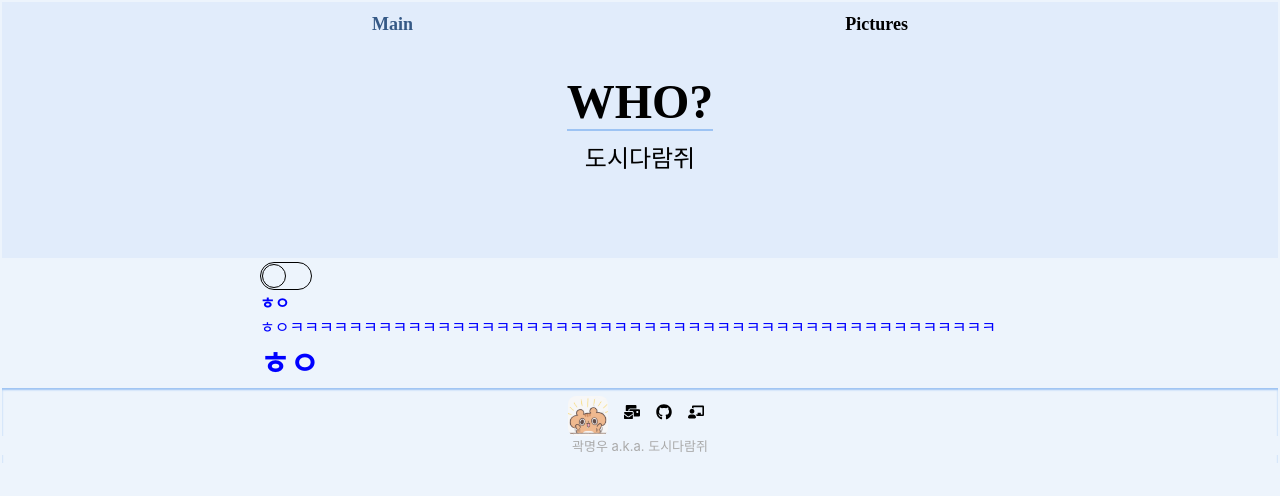
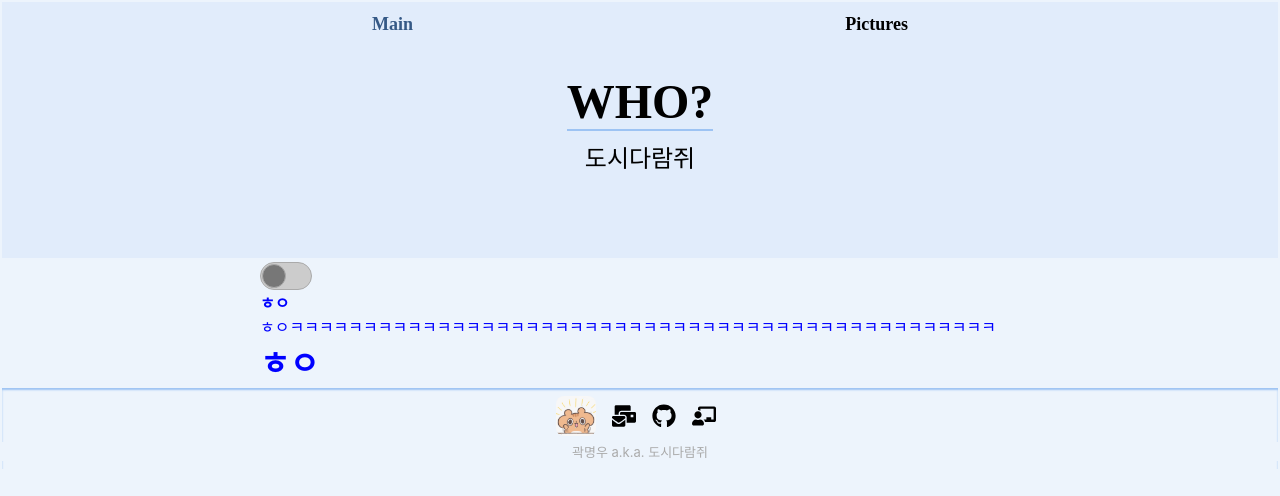
Before and after one commit to Citysquirrel/citysquirrel.github.io, a React (Create React App) app: page / in a window 1280 px wide. Shown: the top 496 px of the page. Built offline with nearby package versions, Linux system fonts and the light colour scheme; a web font is replaced by a local one.

Commit message:
Set props & styles of Toggle component

```diff
--- a/src/components/Toggle.tsx
+++ b/src/components/Toggle.tsx
@@ -1,37 +1,73 @@
+import { Dispatch } from 'react';
 import styled from 'styled-components';
 
 const Container = styled.div``;
 
-const Frame = styled.div<{ toggleOn: boolean }>`
+const Frame = styled.div<{
+  toggleOn: boolean;
+  image: string | null;
+  bg: string | null;
+  border: string | null;
+}>`
   position: relative;
   width: 52px;
   height: 28px;
-  border: 1px solid black;
+  background-color: ${(props) => props.bg || 'white'};
+  border: 1px solid ${(props) => props.border || 'black'};
   border-radius: 100px;
+  transition: all 0.5s;
+  cursor: pointer;
 `;
 
-const Circle = styled.div<{ toggleOn: boolean }>`
+const Circle = styled.div<{
+  toggleOn: boolean;
+  circle: string | null;
+  border: string | null;
+}>`
   position: absolute;
   width: 24px;
   height: 24px;
   top: 1px;
   left: ${(props) => (props.toggleOn ? '25px' : '1px')};
-  border: 1px solid black;
+  background-color: ${(props) => props.circle || 'white'};
+  border: 1px solid ${(props) => props.border || 'black'};
   border-radius: 100px;
   transition: all 0.5s;
 `;
 
+interface ColorObj {
+  circle: string | null;
+  background: string | null;
+  border: string | null;
+}
+
 interface Props {
   toggleOn: boolean;
+  setToggleOn: Dispatch<React.SetStateAction<boolean>>;
+  color: ColorObj;
+  image: string | null;
 }
 
 //! props: 스위치, 색상 객체, 배경이미지
 
-export const Toggle = ({ toggleOn }: Props) => {
+export const Toggle = ({ toggleOn, setToggleOn, color, image }: Props) => {
+  const handleClick = () => {
+    setToggleOn(!toggleOn);
+  };
   return (
     <Container>
-      <Frame toggleOn={toggleOn}>
-        <Circle toggleOn={toggleOn}></Circle>
+      <Frame
+        toggleOn={toggleOn}
+        bg={color.background}
+        border={color.border}
+        image={image}
+        onClick={handleClick}
+      >
+        <Circle
+          toggleOn={toggleOn}
+          border={color.border}
+          circle={color.circle}
+        ></Circle>
       </Frame>
     </Container>
   );
--- a/src/layouts/Footer.tsx
+++ b/src/layouts/Footer.tsx
@@ -4,6 +4,7 @@ import { FaGithub, FaMailBulk, FaChalkboardTeacher } from 'react-icons/fa';
 const Container = styled.div`
   display: flex;
   flex-direction: column;
+  font-size: x-large;
   padding-bottom: 8px;
   box-shadow: 0 2px 2px 0 #9dc3f3 inset;
   > .footer-links {
--- a/src/pages/Home.tsx
+++ b/src/pages/Home.tsx
@@ -1,3 +1,4 @@
+import { useState } from 'react';
 import styled from 'styled-components';
 import { Toggle } from '../components';
 import { Textblock } from '../components/Textblock';
@@ -42,6 +43,7 @@ const Contents = styled.div`
 `;
 
 export const Home = () => {
+  const [toggleOn, setToggleOn] = useState(false);
   return (
     <Container>
       <Intro>
@@ -50,7 +52,12 @@ export const Home = () => {
       </Intro>
 
       <Contents>
-        <Toggle toggleOn={false} />
+        <Toggle
+          toggleOn={toggleOn}
+          setToggleOn={setToggleOn}
+          color={{ circle: '#777', background: '#ccc', border: '#aaa' }}
+          image={null}
+        />
         <Textblock
           content={`**ㅎㅇ**\n
 ㅎㅇㅋㅋㅋㅋㅋㅋㅋㅋㅋㅋㅋㅋㅋㅋㅋㅋㅋㅋㅋㅋㅋㅋㅋㅋㅋㅋㅋㅋㅋㅋㅋㅋㅋㅋㅋㅋㅋㅋㅋㅋㅋㅋㅋㅋㅋㅋㅋㅋ
```
